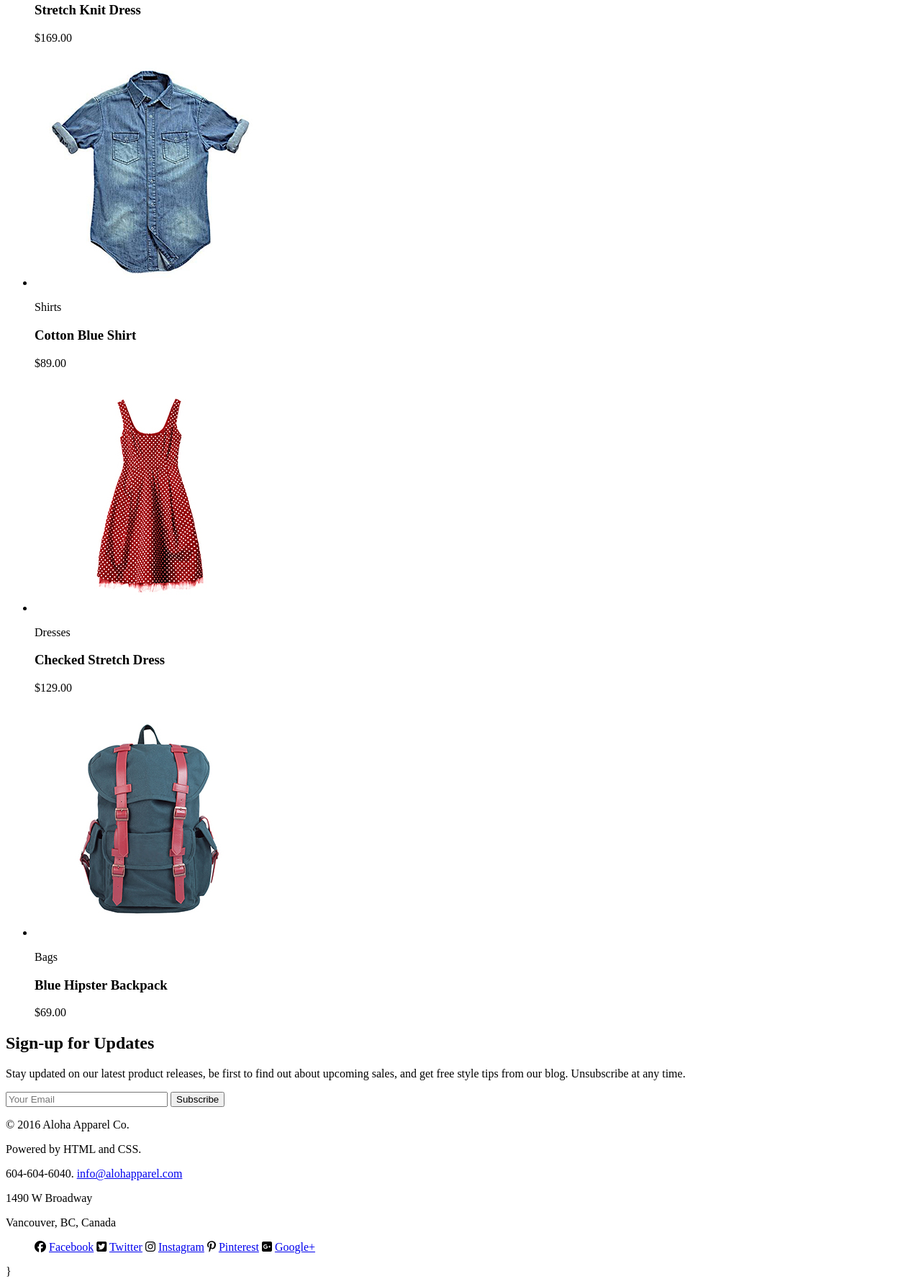
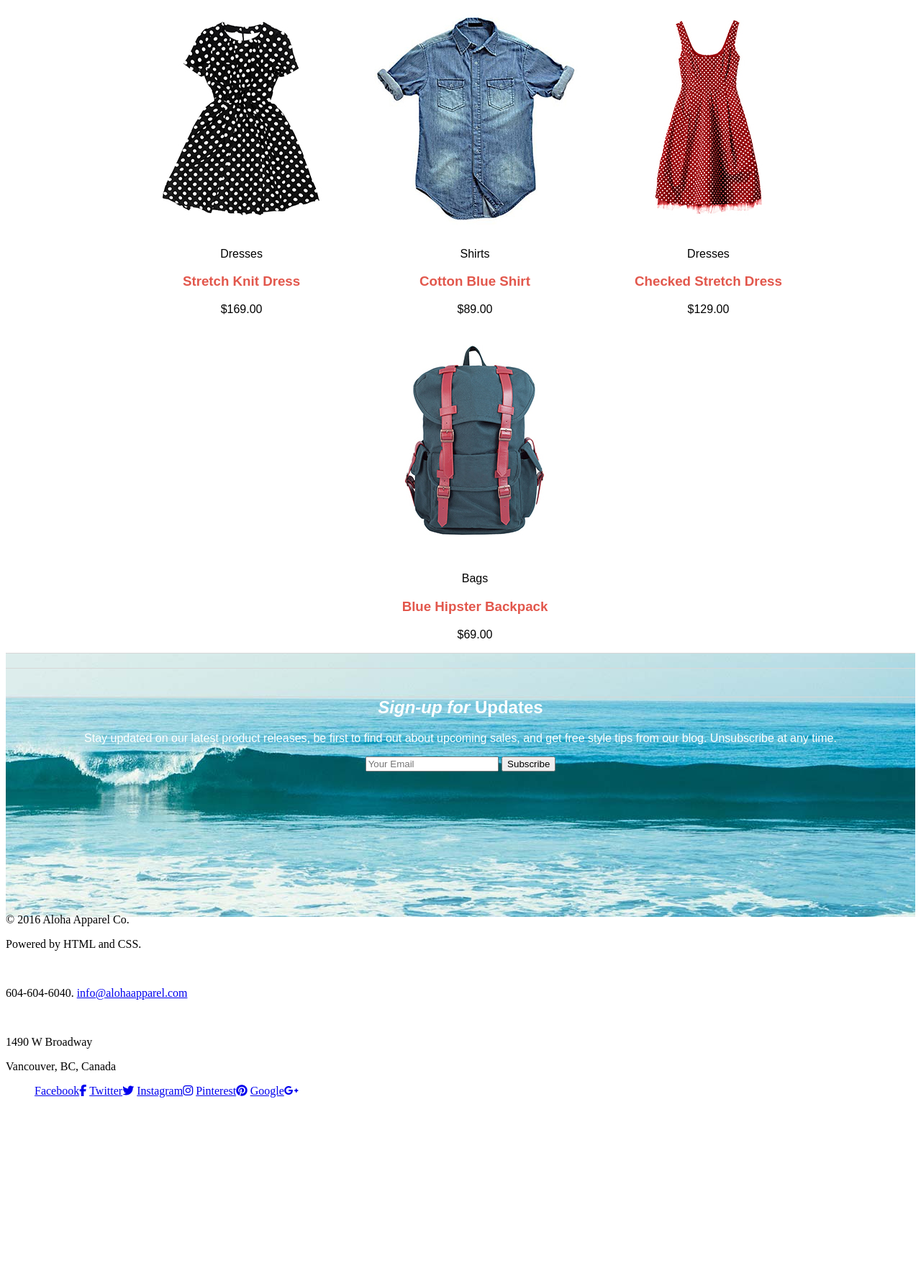
Before and after one commit to jsvn/Aloha-, a plain HTML site: page index.html in a window 1280 px wide. Shown: the part 760-2544 px from the top of the page at 72% size. After the commit the page ends 2301 px from the top, so only its background shows below. Drawn offline with Linux system fonts and the light colour scheme.

Commit message:
Update index.html

```diff
--- a/index.html
+++ b/index.html
@@ -1,109 +1,117 @@
 <!DOCTYPE html>
-<html>
+<html lang="en">
   <head>
     <meta charset="utf-8">
+    <meta name="viewport" content="width=device-width, initial-scale=1">
+
     <title>Aloha Apparel</title>
-       <link rel="stylesheet" href= "stye.css">
-       <script src="https://use.fontawesome.com/75f5ac9bf1.js"></script>
+
+     <link rel="stylesheet" href="reset.css">
+     <link rel="stylesheet" href= "style.css">
+     <script src="https://use.fontawesome.com/75f5ac9bf1.js"></script>
   </head>
 
   <body>
-    <header class= "clearfix">
-      <section>
-    <img class="logo" src="images/aloha-logo.svg" alt="logo">
-<img class="cart" src="images/cart-icon.svg" alt="cart" />
+
+    <!-- Navigation Bar-->
+
+    <header class= "navbar clearfix">
+
+        <img class="logo navitems" src="images/aloha-logo.svg" alt="logo">
+        <img class="cart navitems" src="images/cart-icon.svg" alt="cart" />
+
+    </header>
+
+    <!-- Hero Background Section -->
+
+  <section class="hero">
+      <div class="hero-title">
+        <h1 class="collection">New Collection</h1>
+        <h3 class="spring">Spring/Summer 2016</h3>
+      </div>
   </section>
-</header>
-<section>
-  <div class="hero">
 
-    <div class="hero-title">
-      <p class="collection">New Collection</p>
-      <p class="spring">Spring/Summer 2016</p>
+  <!--Hand-Crafted Section || hc style = Hand Crafted section -->
+
+  <section class="hc_style">
+    <div class="hc_container">
+    <h2 class="hc_hand"><em>Hand-Crafted</em> <strong> Styles</strong> </h2>
+    <p class="hc_aloha">Aloha Apparel Co. sells only the finest ready-to-travel clothing. Browse our current selection of products or sign-up for updates below.</p>
+  </div>
+  </section>
+
+  <!-- Most-Loved Products Section || mlp = Most Loved Products -->
+
+  <section>
+    <div class="container">
+      <h2 class ="mlp"><em>Most-Loved</em> <strong>Products</strong></h2>
+
+      <ul class="products">
+        <li>
+          <img class="li_img" src="images/stretch-knit-dress.jpg" alt="Image of knit dress" />
+          <p class="itm_category">Dresses</p>
+          <h3 class="itm_name">Stretch Knit Dress</h3>
+          <p class="itm_price">$169.00 </p>
+        </li>
+        <li>
+          <img class="li_img" src="images/cotton-blue-shirt.jpg" alt="Image of blue shirt" />
+          <p class="itm_category">Shirts</p>
+          <h3 class="itm_name">Cotton Blue Shirt</h3>
+          <p class="itm_price">$89.00</p>
+        </li>
+        <li>
+          <img class="li_img" src="images/checked-stretch-dress.jpg" alt="Image of checked stretch dress" />
+          <p class="itm_category">Dresses</p>
+          <h3 class="itm_name">Checked Stretch Dress</h3>
+          <p class="itm_price">$129.00</p>
+        </li>
+        <li>
+          <img class="li_img" src="images/blue-hipster-backpack.jpg" alt="Image of backpack" />
+          <p class="itm_category">Bags</p>
+          <h3 class="itm_name">Blue Hipster Backpack</h3>
+          <p class="itm_price">$69.00</p>
+        </li>
+      </ul>
     </div>
+    </section>
 
-  </div>
-</section>
-  <section class="style">
-    <h2 class="hand">Hand-Crafted Styles </h2>
-    <p class="aloha">Aloha Apparel Co. sells only the finest ready-to-travel clothing. Browse our current selection of products or sign-up for updates below.</p>
-</section>
+<!-- Sign Up Section || updates = Sign Up For Updates -->
 
-<section>
-<div class="container">
-    <h2> Most-Loved Products </h2>
+<section class= "updates">
+<div class="updates container">
+  <h2 class="sign"><em>Sign-up for</em> <strong>Updates</strong></h2>
+    <p class="stay"> Stay updated on our latest product releases, be first to find out about upcoming sales, and get free style tips from our blog. Unsubscribe at any time.</p>
+      <form class="subscribe max_container">
+					<input type="text" class="inputEmail" name="email" placeholder="Your Email">
+					<input type="submit" name="subscribe" value="Subscribe" class="subscribe_button">
+			</form>
 
-    <ul class="products">
-      <li>
-      <img src="images/stretch-knit-dress.jpg" alt="Image of knit dress" />
-      <p>Dresses</p>
-      <h3>Stretch Knit Dress</h3>
-      <p> $169.00 </p>
-</li>
-  <li>
-      <img src="images/cotton-blue-shirt.jpg" alt="Image of blue shirt" />
-
-    <p>Shirts</p>
-    <h3> Cotton Blue Shirt</h3>
-    <p>$89.00</p>
-</li>
-    <li>
-    <img src="images/checked-stretch-dress.jpg" alt="Image of checked stretch dress" />
-  <p>Dresses</p>
-  <h3> Checked Stretch Dress</h3>
-    <p>$129.00</p>
-  </li>
-<li>
-    <img src="images/blue-hipster-backpack.jpg" alt="Image of backpack" />
-  <p>Bags</p>
-  <h3> Blue Hipster Backpack</h3>
-  <p>$69.00</p>
-</li>
-</ul>
-</section>
-
-<section>
-<div class="updates">
-  <h2 class="sign"> Sign-up for Updates</h2>
-    <p class="stay"> Stay updated on our latest product releases, be first to find out about upcoming sales, and get free style tips from our blog. Unsubscribe at any time.</p>
-    <form class="sign-up-form">
-                   <input type="email" name="your-email" size="25" value="" placeholder="Your Email">
-                   <input type="submit" name="subscribe" value="Subscribe">
-                </form>
 </div>
 </section>
 
-<footer class="footer">
-  <div class="container clearfix">
-    <p> © 2016 Aloha Apparel Co.</p>
-    <p>Powered by HTML and CSS.</p>
-    <p>604-604-6040. <a href="info@alohaapparel.com">info@alohapparel.com</a></p>
-<p>1490 W Broadway</p>
-<p>Vancouver, BC, Canada</p>
-</div>
+<!-- Footer Section || Social Media -->
 
-<div class="social">
-<ul>
-<i class="fa fa-facebook-official" aria-hidden="true"></i>
-<a href="Facebook.com">Facebook</a>
-<i class="fa fa-twitter-square" aria-hidden="true"></i>
-<a href="Twitter.com">Twitter</a>
-<i class="fa fa-instagram" aria-hidden="true"></i>
-<a href="Instagram.com">Instagram</a>
-<i class="fa fa-pinterest-p" aria-hidden="true"></i>
-<a href="Pinterest.com">Pinterest</a>
-<i class="fa fa-google-plus-square" aria-hidden="true"></i>
-<a href="plus.google.com">Google+</a>
-</ul>
-</div>
-
-
-
-
-
-}
-</footer>
-
+	<footer class="clearfix">
+		<div class="foot_container clearfix container">
+			<div class="contact_us clearfix">
+				<p>&copy; 2016 Aloha Apparel Co.</p>
+				<p>Powered by HTML and CSS.</p>
+				<br>
+				<p>604-604-6040. <a class="email" href="mailto:info@alohaapparel.com">info@alohaapparel.com</a></p>
+				<br>
+				<p class="address">1490 W Broadway</p>
+				<p class="address">Vancouver, BC, Canada</p>
+			</div>
+			<div class="social_media">
+				<ul>
+					<li><a href="#"><i class="social fa fa-facebook"></i><span class="sm_text">Facebook</span></a></li>
+					<li><a href="#"><i class="social fa fa-twitter"></i><span class="sm_text">Twitter</span></a></li>
+					<li><a href="#"><i class="social fa fa-instagram"></i><span class="sm_text">Instagram</span></a></li>
+					<li><a href="#"><i class="social fa fa-pinterest"></i><span class="sm_text">Pinterest</span></a></li>
+					<li><a href="#"><i class="social fa fa-google-plus"></i><span class="sm_text">Google</span></a></li>
+				</ul>
+			</div>
+		</div>
+	</footer>
 </body>
-
 </html>
```
